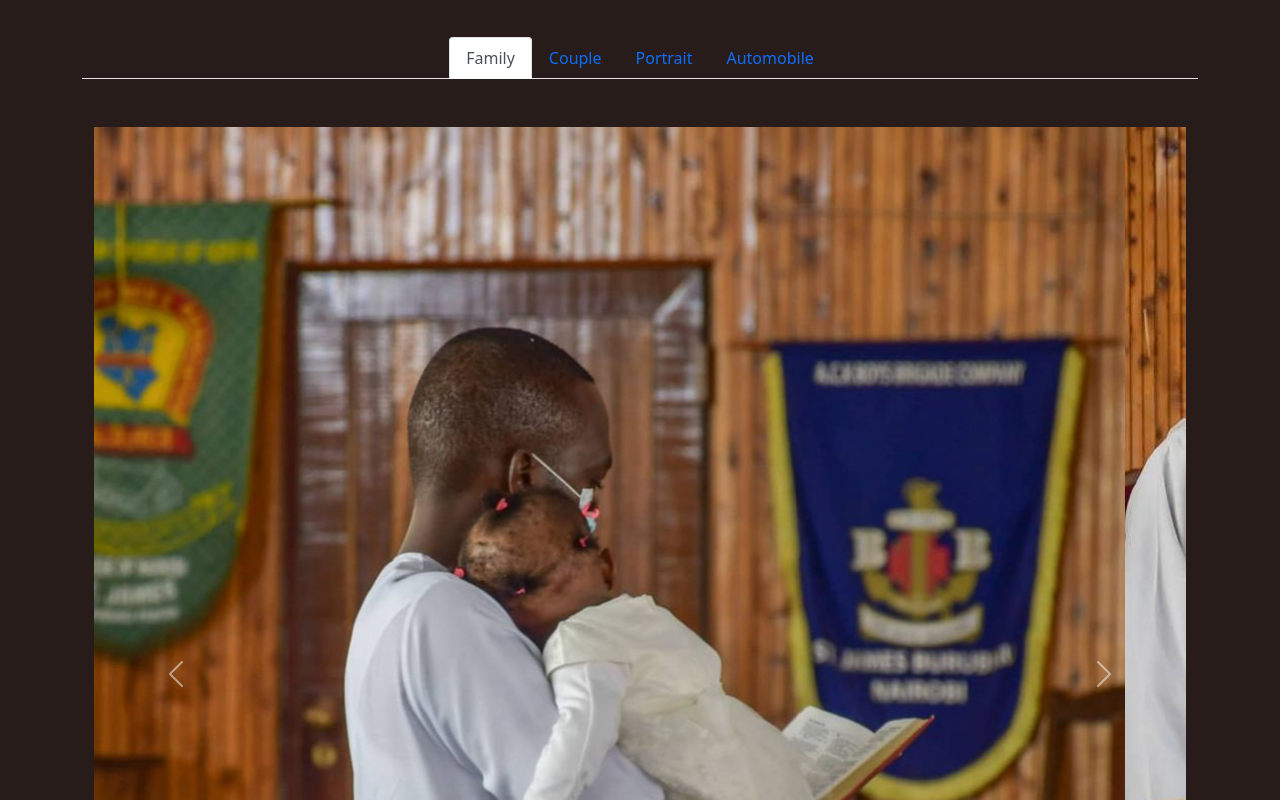
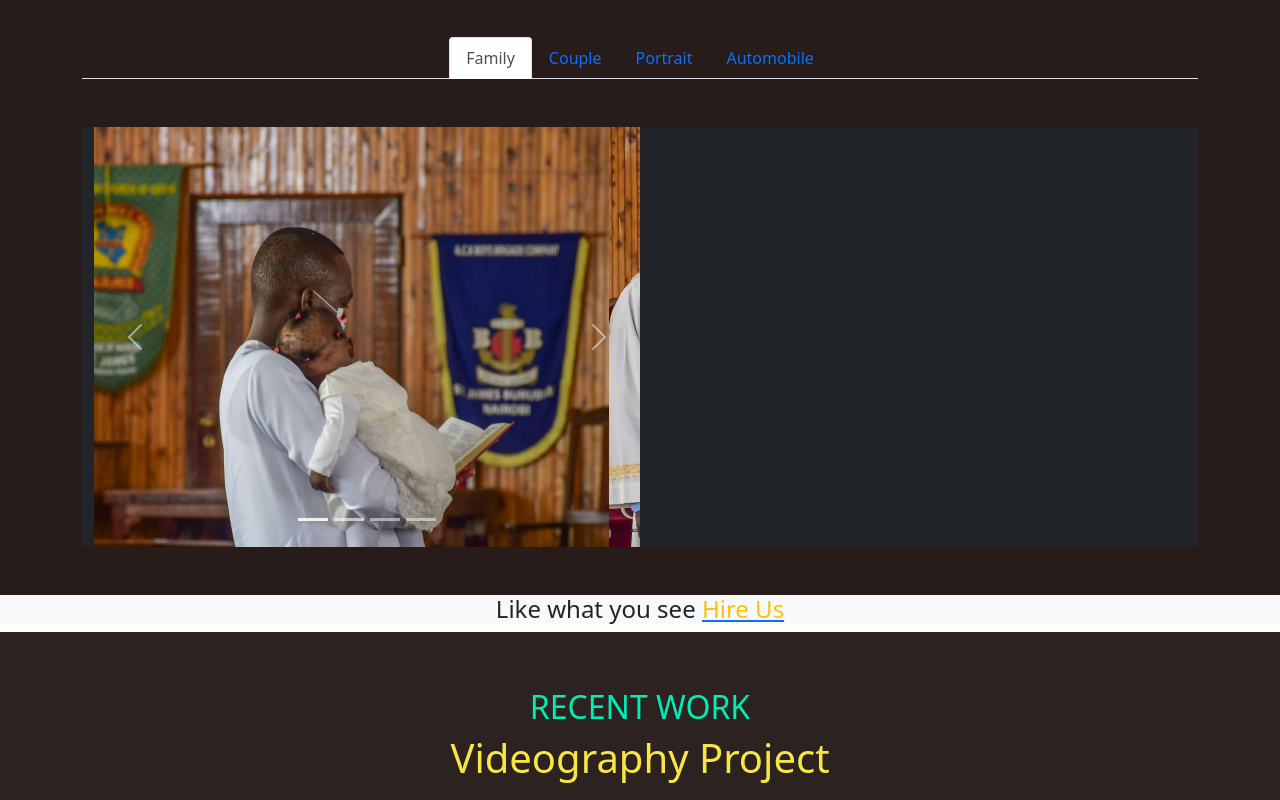
Before and after one commit to Allan-Ojwang/Halmi-Arts, a website: page index.html in a window 1280 px wide. Shown: the part 3500-4300 px from the top of the page. Drawn offline with nearby package versions, Linux system fonts and the light colour scheme.

Commit message:
Update index.html

```diff
--- a/index.html
+++ b/index.html
@@ -180,11 +180,11 @@
         </li>
       </ul>
 
-      <div class="container">
+      <div class="bg-dark container">
 
         <!-- Tab panes -->
-        <div class="tab-content">
-          <div class="tab-pane active" id="family" role="tabpanel" aria-labelledby="family-tab">
+        <div class="tab-content w-50">
+          <div class="tab-pane active " id="family" role="tabpanel" aria-labelledby="family-tab">
 
             <div id="carouselExampleIndicators" class="carousel slide" data-bs-ride="carousel">
               <div class="carousel-indicators">
@@ -193,7 +193,7 @@
                 <button type="button" data-bs-target="#carouselExampleIndicators" data-bs-slide-to="2" aria-label="Slide 3"></button>
                 <button type="button" data-bs-target="#carouselExampleIndicators" data-bs-slide-to="3" aria-label="Slide 4"></button>
               </div>
-              <div class="carousel-inner">
+              <div class="carousel-inner" style="height:420px;">
                 <div class="carousel-item active ">
                   <img src="./assets/image/family.jpg" class="d-block w-100" alt="...">
                 </div>
```
